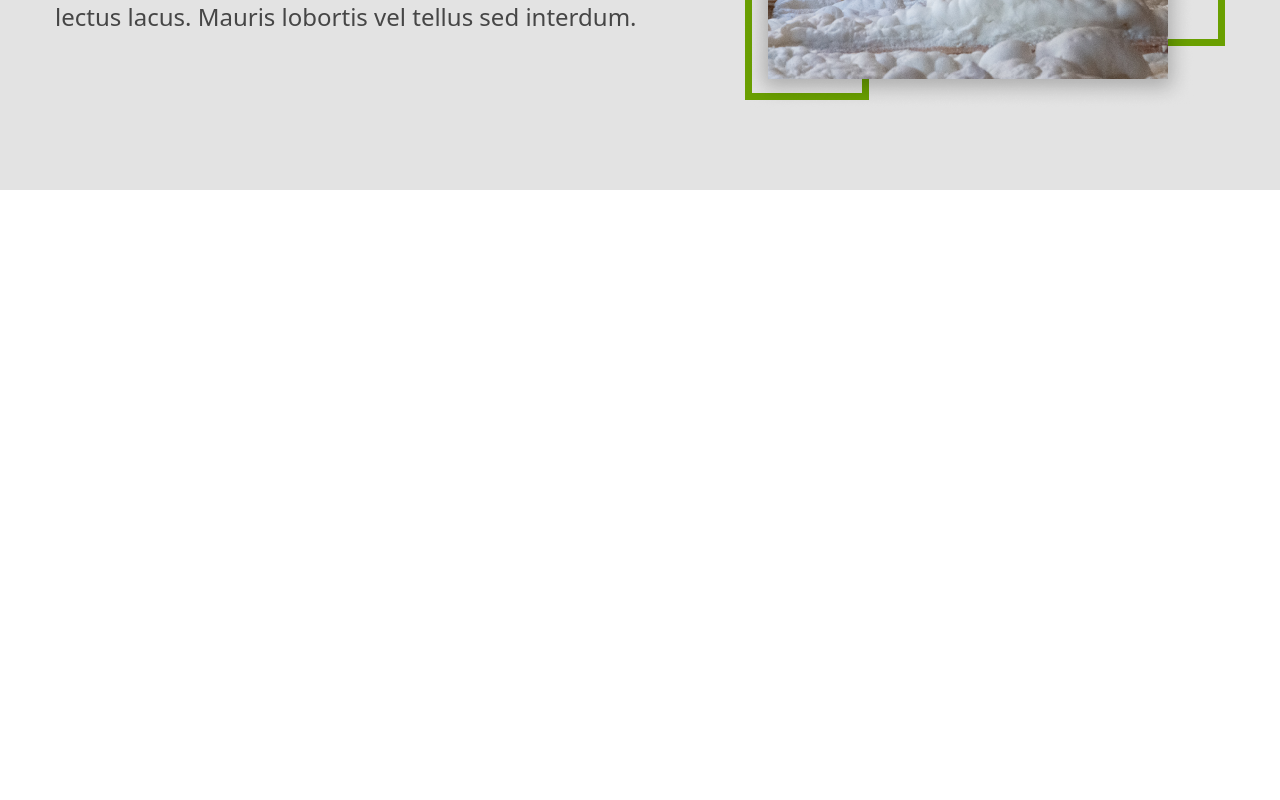
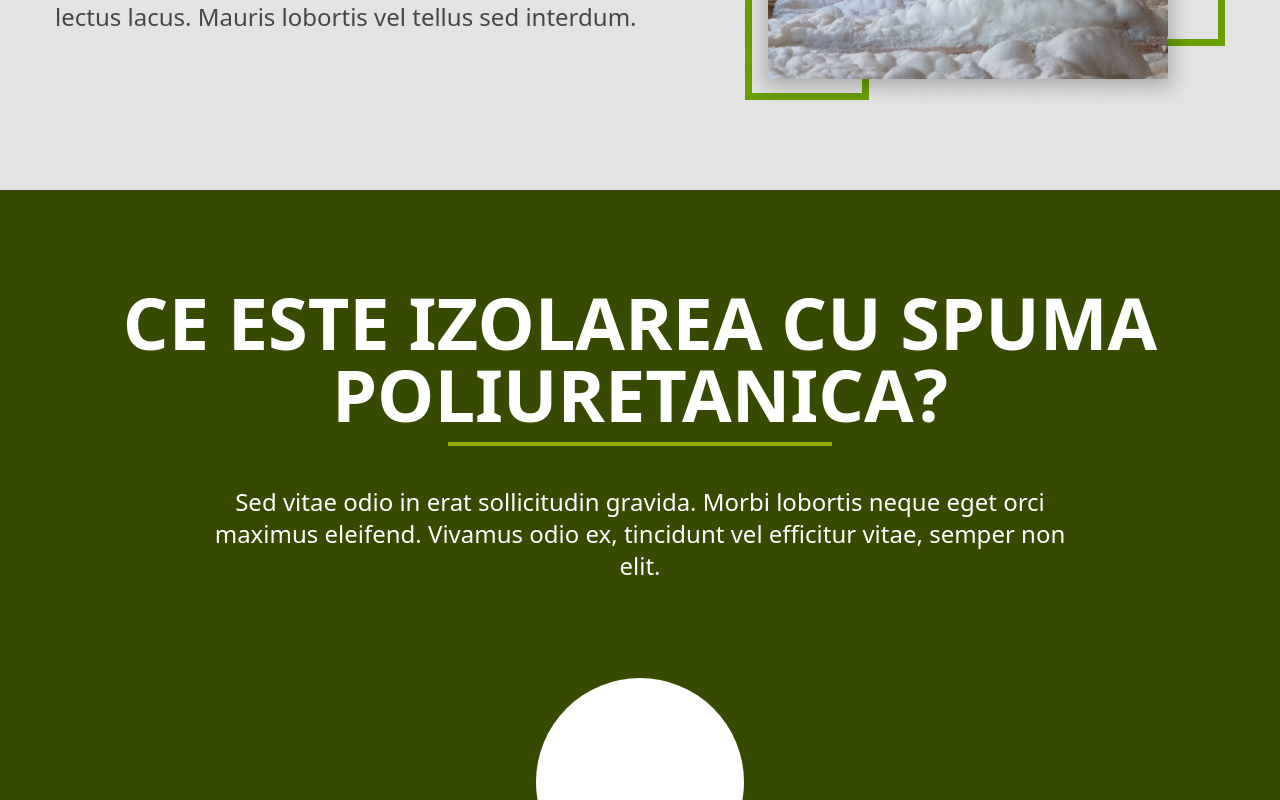
Before and after one commit to DenisWithOneN/desa-isolation, a Vue app: page / in a window 1280 px wide. Shown: the part 2000-2800 px from the top of the page. Before the commit the page ends 2190 px from the top, so only its background shows below. Built offline with nearby package versions, Linux system fonts and the light colour scheme.

Commit message:
Refactor homepage components and add DefinitionSection to HomeView

```diff
--- /dev/null
+++ b/src/components/homepage/Definition.vue
@@ -0,0 +1,25 @@
+<script setup>
+const props = defineProps({
+  definition: String,
+  text: String,
+});
+</script>
+<template>
+  <div class="flex flex-col items-center">
+    <span class="flex flex-col items-center">
+      <div class="bg-white w-52 h-52 rounded-full"></div>
+      <div class="bg-white w-1 h-14"></div>
+      <div class="bg-white w-4 h-4 rounded-full"></div>
+    </span>
+
+    <span class="flex flex-col items-center gap-2">
+      <p class="text-white">{{ definition }}</p>
+      <div class="bg-desalime w-12 h-1"></div>
+    </span>
+
+    <p class="text-white text-center mt-10">
+      {{ text }}
+    </p>
+  </div>
+</template>
+<style scoped></style>
--- /dev/null
+++ b/src/components/homepage/DefinitionSection.vue
@@ -0,0 +1,41 @@
+<script setup>
+import Definition from "./Definition.vue";
+</script>
+<template>
+  <section class="bg-desadarkgreen">
+    <div class="container mx-auto flex flex-col items-center py-24 px-10">
+      <span class="flex flex-col items-center gap-3 mb-10">
+        <h1
+          class="text-white text-center text-2xl uppercase font-black sm:text-4xl md:text-5xl lg:text-6xl xl:text-7xl"
+        >
+          ce este izolarea cu spuma poliuretanica?
+        </h1>
+        <div class="bg-desalime w-52 h-1 lg:w-96"></div>
+      </span>
+
+      <p
+        class="text-white text-center max-w-4xl text-sm sm:text-md md:text-lg lg:text-xl xl:text-2xl"
+      >
+        Sed vitae odio in erat sollicitudin gravida. Morbi lobortis neque eget
+        orci maximus eleifend. Vivamus odio ex, tincidunt vel efficitur vitae,
+        semper non elit.
+      </p>
+
+      <div class="flex flex-col gap-10 my-24">
+        <Definition
+          :definition="`definition 1`"
+          :text="`lorem ipsum vitae odio in erat sollicitudin gravida. Morbi lobortis neque eget`"
+        />
+        <Definition
+          :definition="`definition 1`"
+          :text="`lorem ipsum orci maximus eleifend. Vivamus odio ex, tincidunt vel efficitur vitae,`"
+        />
+        <Definition
+          :definition="`definition 1`"
+          :text="`lorem ipsum semper non elit.`"
+        />
+      </div>
+    </div>
+  </section>
+</template>
+<style scoped></style>
--- a/src/components/views/HomeView.vue
+++ b/src/components/views/HomeView.vue
@@ -3,11 +3,13 @@ import Navbar from "../general/Navbar.vue";
 import HeroSection from "../homepage/HeroSection.vue";
 import ServiceSection from "../homepage/ServiceSection.vue";
 import AboutSection from "../homepage/AboutSection.vue";
+import DefinitionSection from "../homepage/DefinitionSection.vue";
 </script>
 <template>
   <Navbar />
   <HeroSection />
   <ServiceSection />
   <AboutSection />
+  <DefinitionSection />
 </template>
 <style scoped></style>
```
